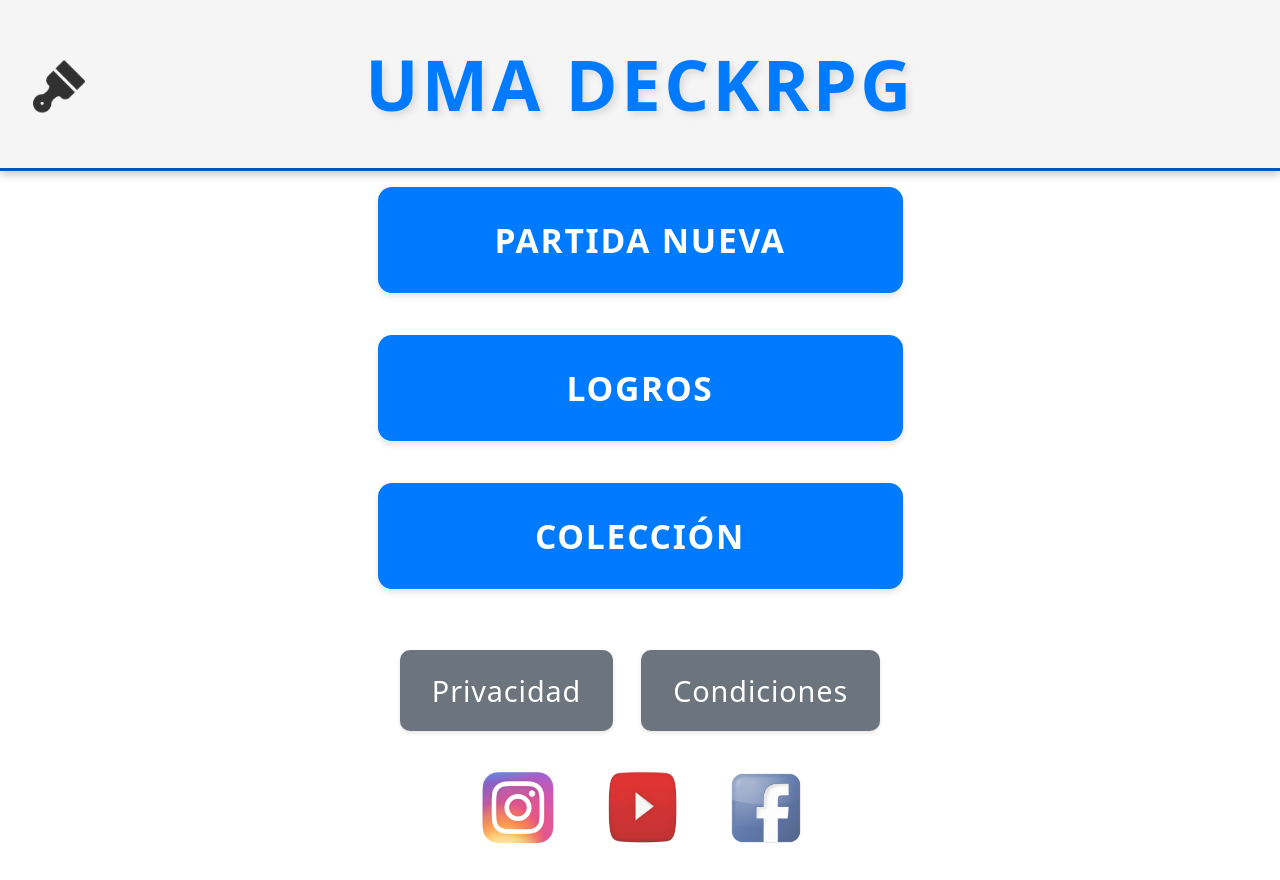
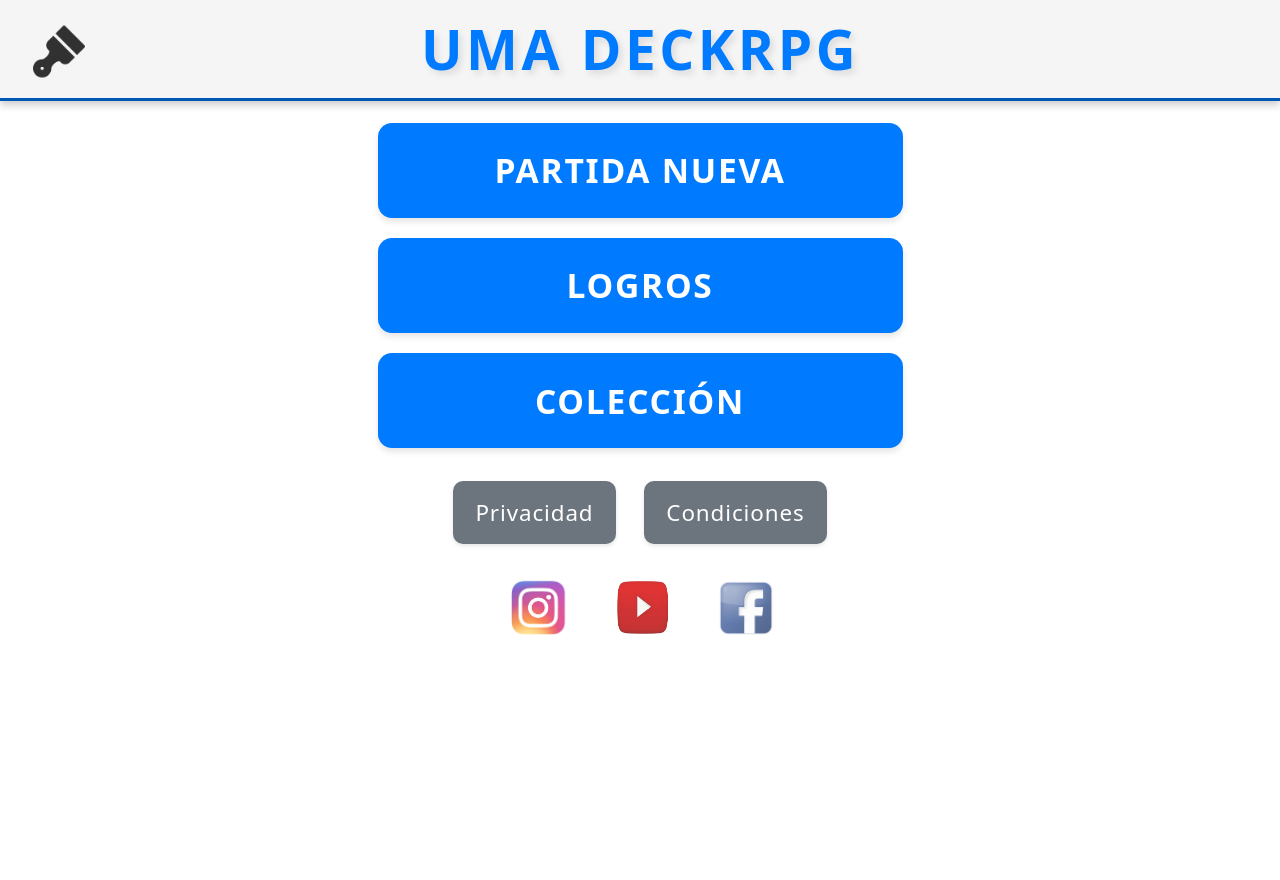
Before and after one commit to jacegar/InterfacesUsuarioGrupoE, a React (Create React App) app in the folder umadeck/: page / in a window 1280 px wide. After the commit the page ends 800 px from the top, so only its background shows below. Built offline with nearby package versions, Linux system fonts and the light colour scheme.

Commit message:
Clamps ajustados para que se vea mejor en portatil

```diff
--- a/umadeck/src/components/styles/game/NewGamePage.css
+++ b/umadeck/src/components/styles/game/NewGamePage.css
@@ -18,15 +18,15 @@
     letter-spacing: 1.75px;
     margin-bottom: 10px;
     text-shadow: 2px 2px 4px rgba(0, 0, 0, 0.1);
-    margin-top: clamp(0.5rem, 1vw, 1rem);
-    font-size: clamp(1.8rem, 4.8vw, 4rem);
+    margin-top: clamp(0.5rem, 0.5vw, 1rem);
+    font-size: clamp(1.8rem, 3.3vw, 4rem);
 }
 
 .newGamePage h2.especialh2 {
     text-align: center;
     color: #333;
     margin-bottom: 1rem;
-    font-size: clamp(1.7rem, 4vw, 3rem);
+    font-size: clamp(1.7rem, 2.5vw, 3.5rem);
     font-weight: bold;
 }
 
@@ -82,8 +82,8 @@ body.reading-mode .newGamePage h2.especialh2 {
 }
 
 .startGameButton {
-    font-size: clamp(1.6rem, 3.5vw, 2.4rem);
-    padding: clamp(1rem, 2vw, 1.4rem) clamp(2.5rem, 4vw, 3.5rem);
+    font-size: clamp(1.6rem, 2.2vw, 2.4rem);
+    padding: clamp(1rem, 1.5vw, 1.4rem) clamp(2.5rem, 2vw, 3.5rem);
     background-color: #007bff;
     color: white;
     border: none;
@@ -95,7 +95,7 @@ body.reading-mode .newGamePage h2.especialh2 {
     letter-spacing: 1.5px;
     font-weight: bold;
     min-width: min(300px, 80%);
-    margin-top: 3rem;
+    margin-top: 1rem;
 }
 
 .startGameButton:hover:not(:disabled) {
@@ -122,19 +122,16 @@ body.reading-mode .newGamePage h2.especialh2 {
     padding: 5px;
     box-shadow: 0 0 10px #ffae00;
     transition: border 0.3s linear, box-shadow 0.3s linear;
-    margin-top: 40px; /* añade margen superior para separar del texto 0 de 3 */
     display: flex;
     flex-direction: column;
     justify-content: flex-start;
     align-items: center;
 }
 
-
 .not-recommended-card {
     border: 3px solid transparent;
     border-radius: 10px;
     padding: 5px;
-    margin-top: 40px; /* añade margen superior para separar del texto 0 de 3 */
     display: flex;
     flex-direction: column;
     justify-content: flex-start;
@@ -162,7 +159,7 @@ body.reading-mode .newGamePage h2.especialh2 {
     justify-content: center; /* Center horizontally */
     align-items: center;
     gap: 15px; /* Add spacing between buttons */
-    margin-top: 20px;
+    margin-top: 10px;
 }
 
 .recommendation-button {
@@ -174,7 +171,7 @@ body.reading-mode .newGamePage h2.especialh2 {
     border-radius: 10px;
     padding: 0.4rem 0.8rem;
     font-weight: bold;
-    font-size: 1.3rem;
+    font-size: clamp(1.1rem, 1.3vw, 1.3rem);
     cursor: pointer;
     transition: all 0.3s ease;
     text-transform: uppercase;
@@ -293,6 +290,10 @@ body.reading-mode .newGamePage h2.especialh2 {
     .carousel-button.next {
         right: -30px; /* Adjust for smaller screens */
     }
+
+    .recommended-card, .not-recommended-card{
+        margin-top: 40px;
+    }
 }
 
 @media (max-width: 480px) {
--- a/umadeck/src/components/styles/mainmenu/Footer.css
+++ b/umadeck/src/components/styles/mainmenu/Footer.css
@@ -4,23 +4,24 @@
     align-items: center;
     padding: clamp(0.3rem, 1vw, 0.5rem) 0;
     width: 100%;
-    margin-top: clamp(0.3rem, 1vw, 0.5rem);
     box-sizing: border-box;
+    align-self: flex-end;
 }
 
 .social-icons {
     display: flex;
+    flex-direction: row;
+    align-items: center;
     justify-content: center;
     gap: clamp(1.5rem, 3vw, 2.5rem);
-    flex-wrap: wrap;
-    padding: 0 1.75rem;
+    padding: 0 1.7rem;
 }
 
 .social-icon {
-    width: clamp(60px, 10vw, 80px);
-    height: clamp(60px, 10vw, 80px);
+    width: clamp(60px, 4.4vw, 80px);
+    height: clamp(60px, 4.4vw, 80px);
     opacity: 0.8;
-    margin-bottom: 1.5rem;
+    margin-bottom: clamp(0.5rem, 0.75vw, 1.5rem);
 }
 
 .social-icon:hover {
--- a/umadeck/src/components/styles/mainmenu/Header.css
+++ b/umadeck/src/components/styles/mainmenu/Header.css
@@ -2,7 +2,7 @@
     display: flex;
     justify-content: center;
     align-items: center;
-    padding: clamp(1.75rem, 3.5vw, 2.6rem) 0;
+    padding: clamp(1rem, 1.25vw, 2.6rem) 0;
     position: relative;
     border-bottom: 3.5px solid #0056b3;
     background-color: #f5f5f5;
@@ -11,7 +11,7 @@
 }
 
 .game-title {
-    font-size: clamp(2.15rem, 8.75vw, 4.4rem);
+    font-size: clamp(2.15rem, 4.3vw, 4.4rem);
     text-align: center;
     color: #007bff;
     margin: 0;
--- a/umadeck/src/components/styles/mainmenu/MainMenu.css
+++ b/umadeck/src/components/styles/mainmenu/MainMenu.css
@@ -1,8 +1,9 @@
 .main-menu{
     display: flex;
+    flex-direction: column;
     justify-content: center;
     align-items: center;
-    padding: 1rem;
+    padding: clamp(1rem, 1.7vw, 2.4rem);
     box-sizing: border-box;
 }
 
@@ -10,7 +11,7 @@
     display: flex;
     flex-direction: column;
     align-items: center;
-    gap: clamp(1.75rem, 3.5vw, 2.6rem);
+    gap: clamp(1.25rem, 1.5vw, 2.6rem);
     width: 100%;
     max-width: min(700px, 90%);
 }
@@ -22,7 +23,7 @@
 
 .menu-button {
     width: 100%;
-    padding: clamp(1.4rem, 3.5vw, 1.75rem) clamp(2.6rem, 5.25vw, 3.5rem);
+    padding: clamp(1.4rem, 1.7vw, 1.75rem) clamp(2.8rem, 2vw, 3.5rem);
     font-size: clamp(1.75rem, 3.5vw, 2.1rem);
     font-weight: bold;
     background-color: #007bff;
@@ -52,7 +53,7 @@
     justify-content: center;
     gap: clamp(0.9rem, 2.6vw, 1.75rem);
     width: 100%;
-    margin-top: clamp(0.8rem, 1.5vw, 1.2rem);
+    margin-top: clamp(0.8rem, 0.9vw, 1.2rem);
     flex-wrap: wrap;
 }
 
@@ -62,8 +63,8 @@
 }
 
 .menu-button-small {
-    padding: clamp(0.9rem, 1.8vw, 1.2rem) clamp(1.4rem, 2.8vw, 2rem);
-    font-size: clamp(1.5rem, 2.8vw, 1.8rem);
+    padding: clamp(0.9rem, 1vw, 1.2rem) clamp(1.4rem, 1.6vw, 2rem);
+    font-size: clamp(1.4rem, 1.6vw, 1.8rem);
     font-weight: normal;
     background-color: #6c757d;
     color: white;
```
